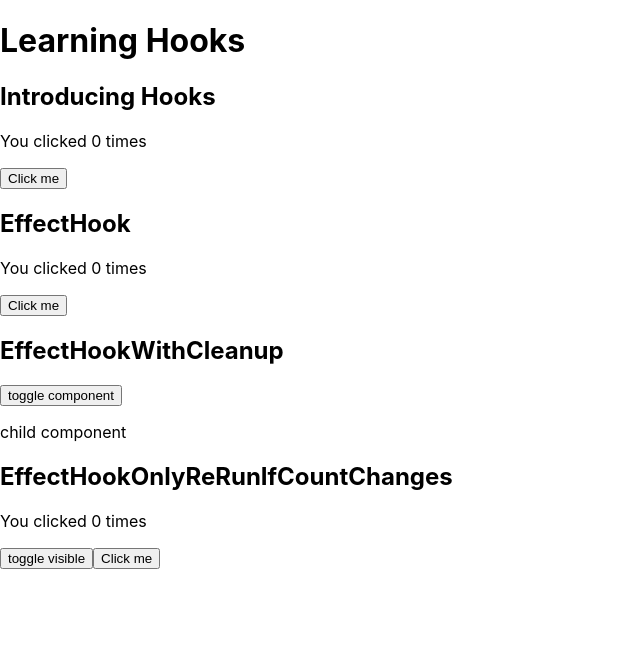
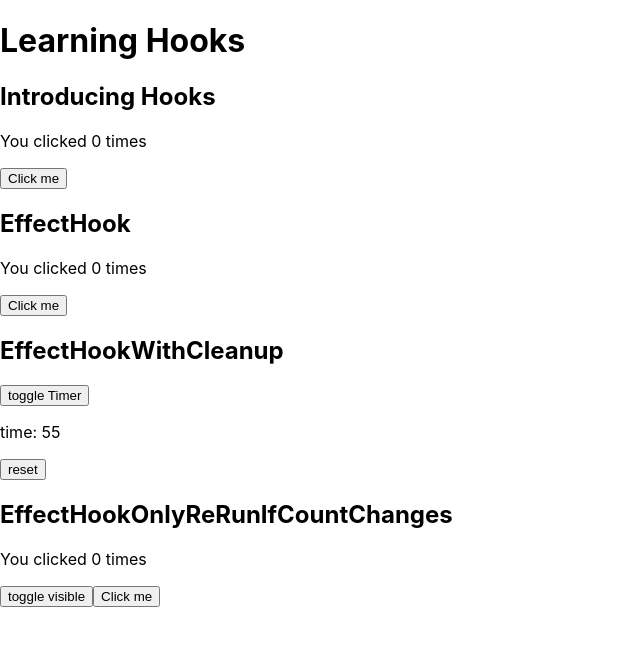
Before and after one commit to soarflat-sandbox/react-hooks, a React (Create React App) app: page / in a window 1280 px wide. Shown: the top 646 px of the page, without its empty margins (0-640 px from the left). Built offline with nearby package versions, Linux system fonts and the light colour scheme.

Commit message:
refactor: Effect Hook でクリーンアップをするサンプルが正常に動作しているかが解りづらかったため修正

```diff
--- a/src/components/EffectHookWithCleanup.tsx
+++ b/src/components/EffectHookWithCleanup.tsx
@@ -1,17 +1,33 @@
 import React, { useState, useEffect } from 'react';
 
-const ChildComponent: React.FC = () => {
+const LIMIT = 60;
+
+const Timer: React.FC = () => {
+  const [timeLeft, setTimeLeft] = useState(LIMIT);
+
+  const reset = () => {
+    setTimeLeft(LIMIT);
+  };
+
+  const tick = () => {
+    console.log('tick');
+    setTimeLeft(prevTime => (prevTime === 0 ? LIMIT : prevTime - 1));
+  };
+
   useEffect(() => {
-    console.log('render ChildComponent');
+    console.log('render Timer');
+    const timerId = setInterval(tick, 1000);
 
     return () => {
-      console.log('cleanup ChildComponent');
+      console.log('cleanup Timer');
+      clearInterval(timerId);
     };
-  });
+  }, []);
 
   return (
     <div>
-      <p>child component</p>
+      <p>time: {timeLeft}</p>
+      <button onClick={reset}>reset</button>
     </div>
   );
 };
@@ -27,9 +43,9 @@ const EffectHookWithCleanup: React.FC = () => {
           setVisible(!visible);
         }}
       >
-        toggle component
+        toggle Timer
       </button>
-      {visible ? <ChildComponent /> : ''}
+      {visible ? <Timer /> : ''}
     </div>
   );
 };
```
